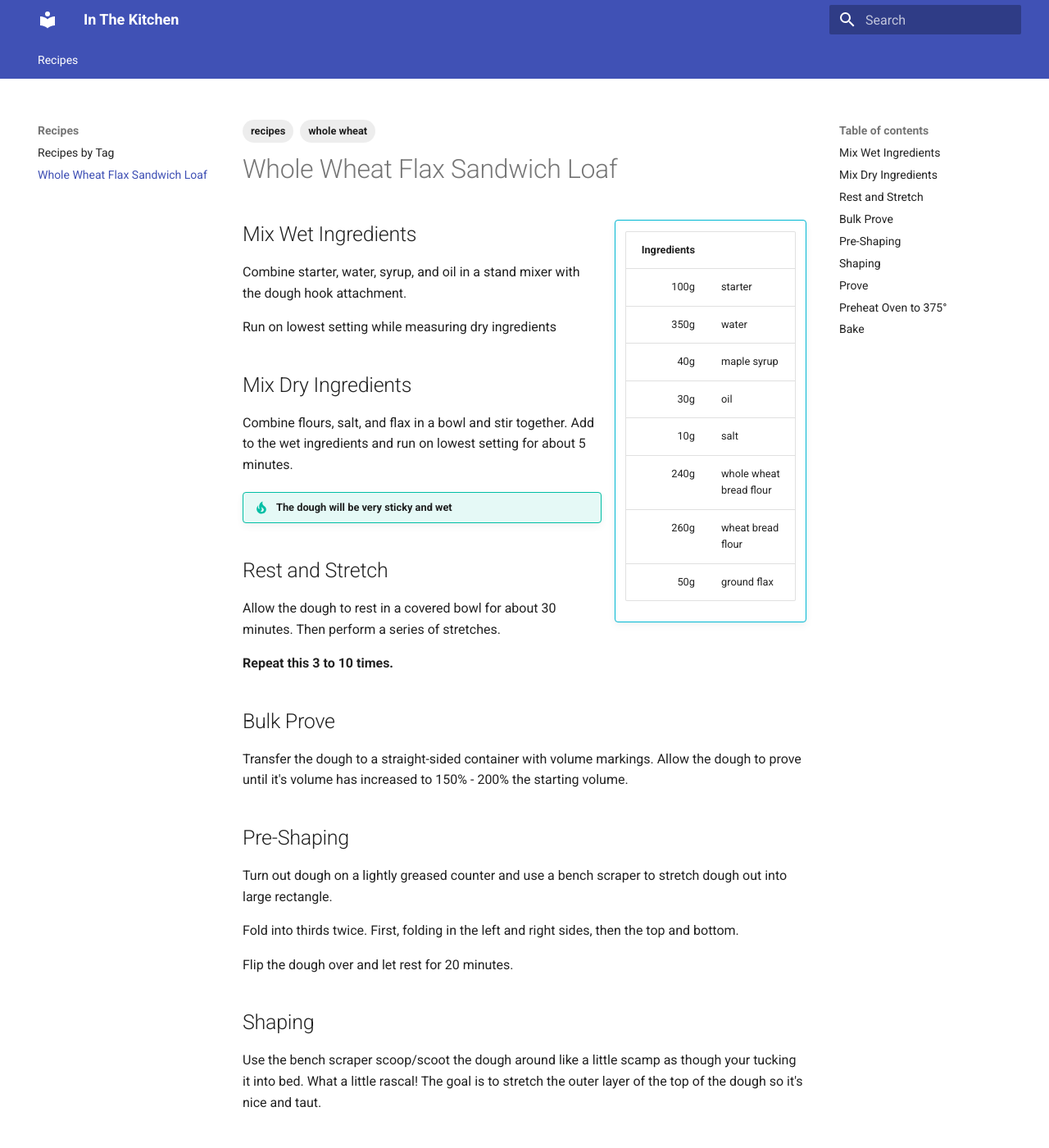
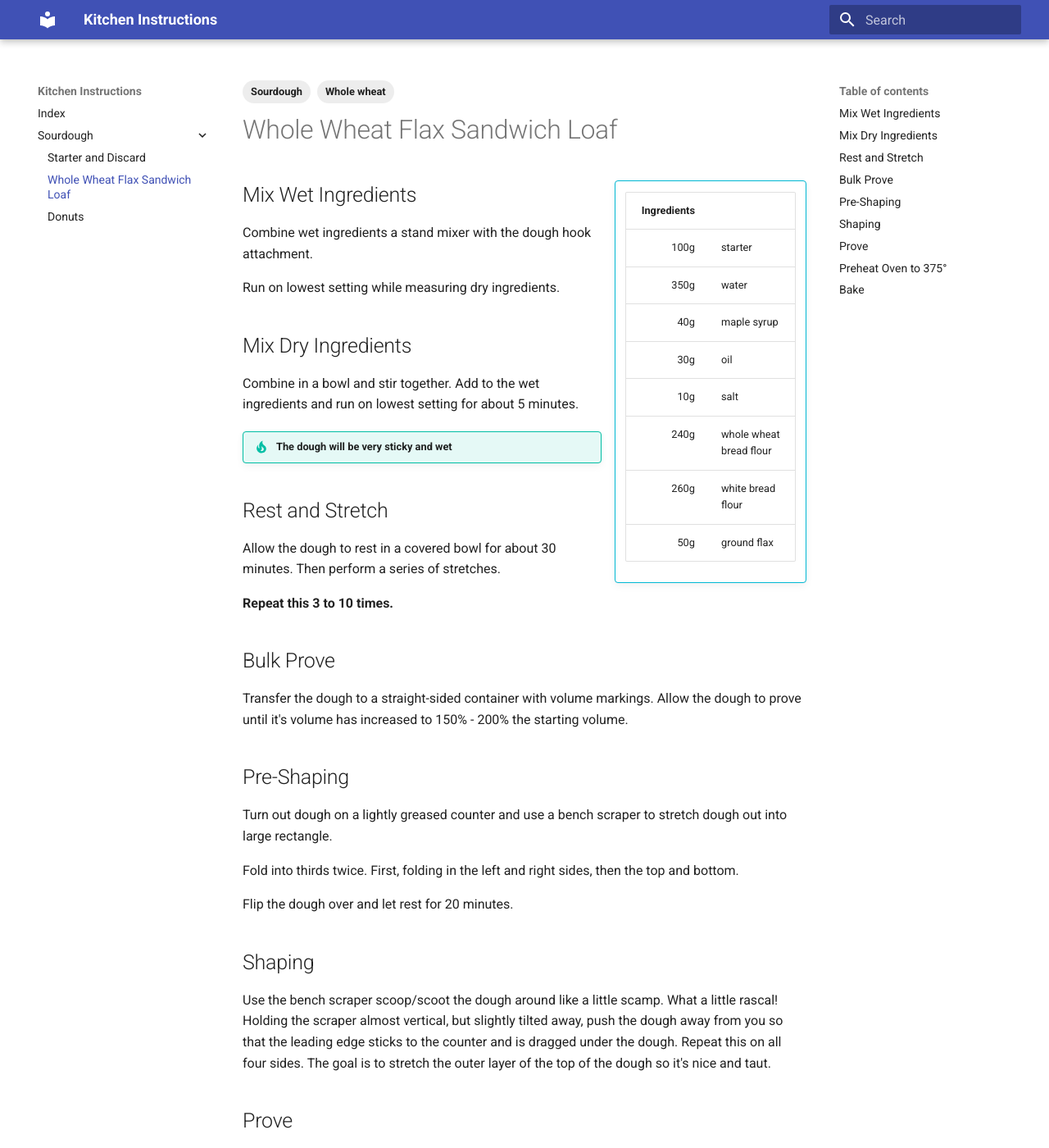
Before and after one commit to patrickdent/kitchen-notes, an MkDocs documentation site: the page built from docs/sourdough/ww-flax-sammy.md, in a window 1280 px wide and 1400 px high. Shown: the whole window at 82% size. Built offline with MkDocs 1.6.1 and Material for MkDocs 9.7.7, drawn with Linux system fonts in a browser that asks for light colours.

Commit message:
add starter and donut instructions

```diff
--- a/docs/sourdough/ww-flax-sammy.md
+++ b/docs/sourdough/ww-flax-sammy.md
@@ -1,29 +1,28 @@
 ---
 title: Whole Wheat Flax Sandwich Loaf
-hero: Set heroes with metadata
 tags:
-  - whole wheat
-  - recipes
+  - Sourdough
+  - Whole wheat
 ---
 !!! info inline end  ""
-    |Ingredients| |
-    | -: | :- |
-    | 100g | starter |
-    | 350g | water |
-    | 40g | maple syrup |
-    | 30g | oil |
-    | 10g | salt |
-    | 240g | whole wheat bread flour |
-    | 260g | wheat bread flour |
-    | 50g | ground flax |
+    | Ingredients |                         |
+    | -:          | :-                      |
+    | 100g        | starter                 |
+    | 350g        | water                   |
+    | 40g         | maple syrup             |
+    | 30g         | oil                     |
+    | 10g         | salt                    |
+    | 240g        | whole wheat bread flour |
+    | 260g        | white bread flour       |
+    | 50g         | ground flax             |
 
 ## Mix Wet Ingredients
-Combine starter, water, syrup, and oil in a stand mixer with the dough hook attachment.
+Combine wet ingredients a stand mixer with the dough hook attachment.
 
-Run on lowest setting while measuring dry ingredients
+Run on lowest setting while measuring dry ingredients.
 
 ## Mix Dry Ingredients
-Combine flours, salt, and flax in a bowl and stir together. Add to the wet ingredients and run on lowest setting for about 5 minutes.
+Combine in a bowl and stir together. Add to the wet ingredients and run on lowest setting for about 5 minutes.
 
 !!! tip "The dough will be very sticky and wet"
 
@@ -43,7 +42,7 @@
 Flip the dough over and let rest for 20 minutes.
 
 ## Shaping
-Use the bench scraper scoop/scoot the dough around like a little scamp as though your tucking it into bed. What a little rascal! The goal is to stretch the outer layer of the top of the dough so it's nice and taut.
+Use the bench scraper scoop/scoot the dough around like a little scamp. What a little rascal! Holding the scraper almost vertical, but slightly tilted away, push the dough away from you so that the leading edge sticks to the counter and is dragged under the dough. Repeat this on all four sides. The goal is to stretch the outer layer of the top of the dough so it's nice and taut.
 
 ## Prove
 Transfer the dough to a 1 pound loaf pan and cover with tented parchment paper. Secure the paper with a rubber band.
--- a/mkdocs.yml
+++ b/mkdocs.yml
@@ -1,8 +1,6 @@
-site_name: In The Kitchen
+site_name: Kitchen Instructions
 theme:
   name: material
-  features:
-    - navigation.tabs
 plugins:
   - search
   - tags:
@@ -12,6 +10,8 @@
   - meta
   - pymdownx.snippets
 nav:
-  - Recipes:
-    - 'Recipes by Tag': index.md
+  - 'Index': index.md
+  - Sourdough:
+    - 'Starter and Discard': 'sourdough/starter-and-discard.md'
     - 'Whole Wheat Flax Sandwich Loaf': 'sourdough/ww-flax-sammy.md'
+    - 'Donuts': 'sourdough/donuts.md'
--- a/requirements.txt
+++ b/requirements.txt
@@ -1,16 +1,14 @@
 click==8.0.4
 ghp-import==2.0.2
-importlib-metadata==4.11.3
 Jinja2==3.0.3
 Markdown==3.3.6
-MarkupSafe==2.1.0
 mergedeep==1.3.4
 mkdocs==1.2.3
 mkdocs-material==8.2.5
 mkdocs-material-extensions==1.0.3
 packaging==21.3
 Pygments==2.11.2
-pymdown-extensions==9.2
+pymdown-extensions==9.1
 pyparsing==3.0.7
 python-dateutil==2.8.2
 PyYAML==6.0
@@ -18,4 +16,4 @@
 six==1.16.0
 typing_extensions==4.1.1
 watchdog==2.1.6
-zipp==3.7.0
+zipp==3.6.0
```
Also changed, not shown: docs/sourdough/donuts.md (added, +79 -0 lines), docs/sourdough/starter-and-discard.md (added, +24 -0 lines), 1 other file.
